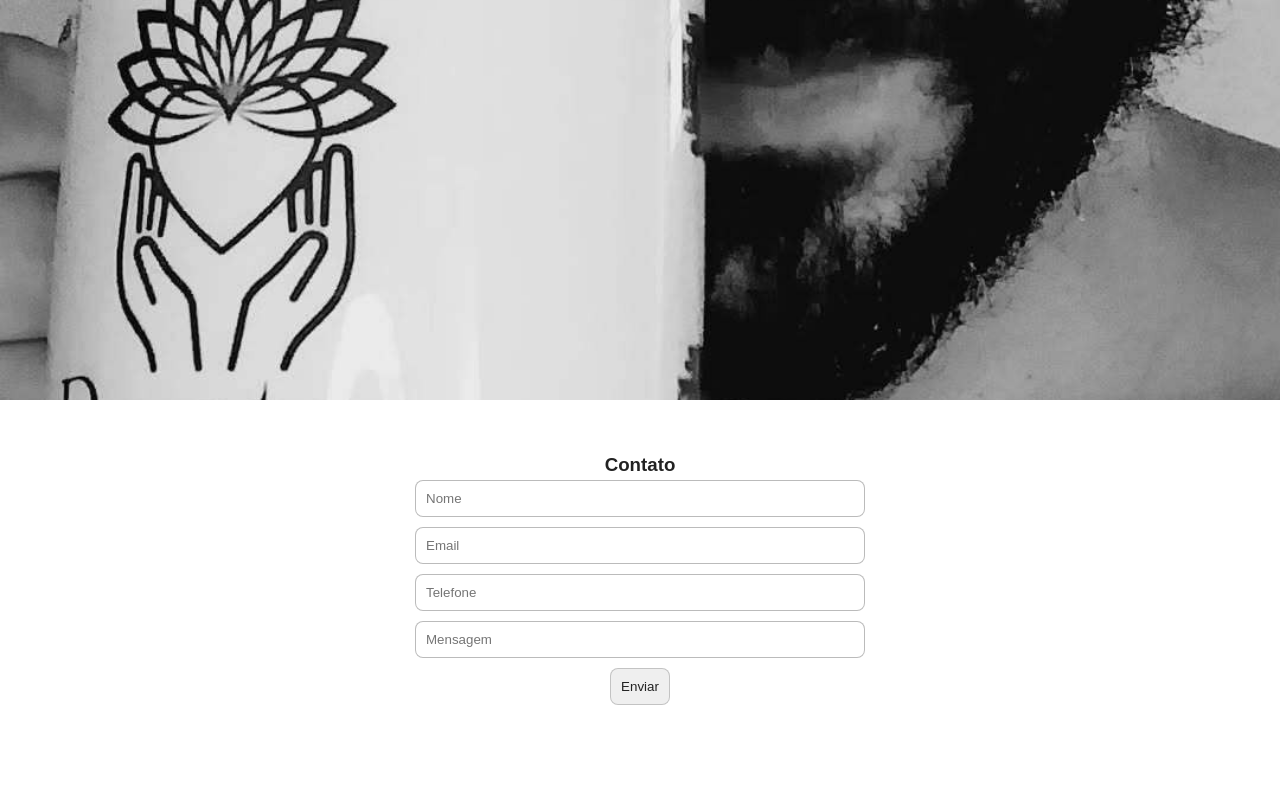
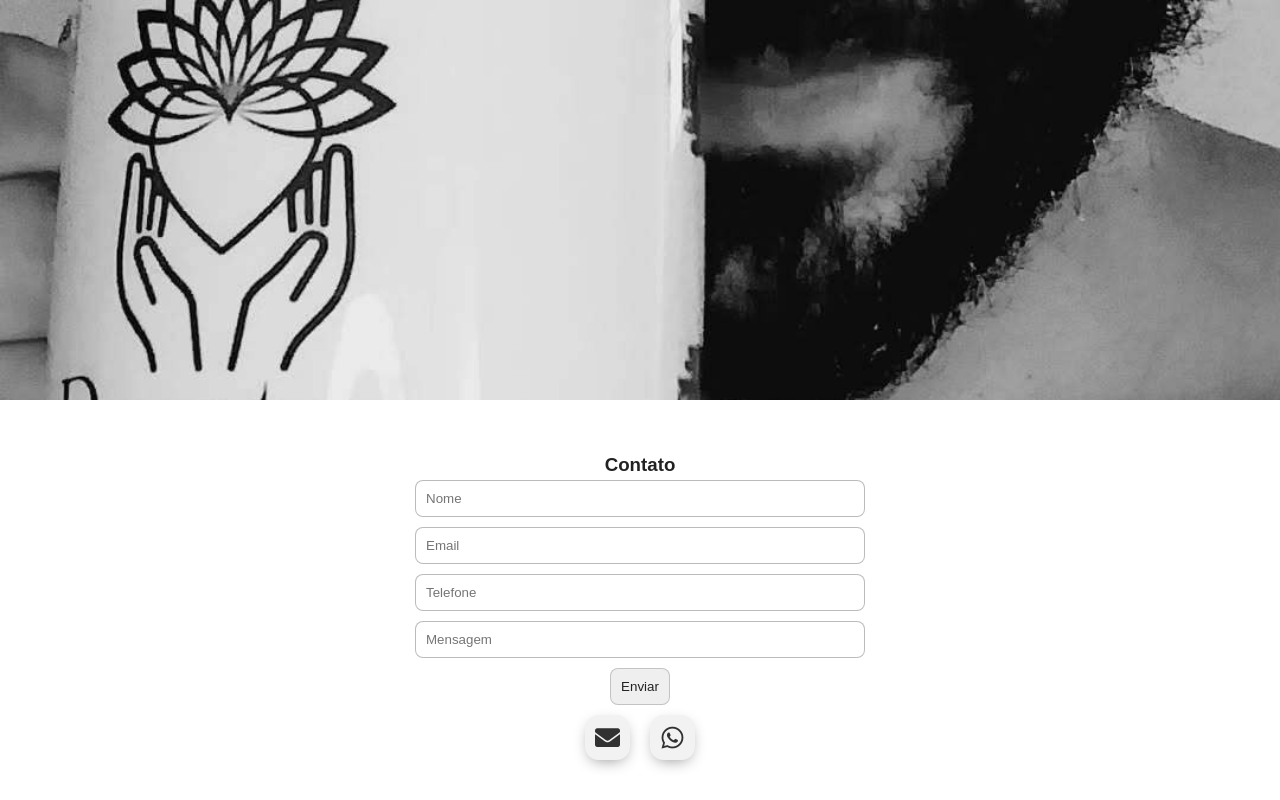
Before and after one commit to GabrielRasf/nataraj, a website built with Vite: page index.html in a window 1280 px wide. Shown: the part 4449-5249 px from the top of the page. Before the commit the page ends 5184 px from the top, so only its background shows below. Built offline with nearby package versions, Linux system fonts and the light colour scheme.

Commit message:
icons media updated

```diff
--- a/index.html
+++ b/index.html
@@ -5,6 +5,7 @@
     <meta charset="UTF-8">
     <meta name="viewport" content="width=device-width, initial-scale=1.0">
     <title>Nataraj - Massoterapia & Tantra</title>
+    <link rel="stylesheet" href="https://use.fontawesome.com/releases/v5.4.1/css/all.css">
     <link rel="stylesheet" href="styles.css">
 </head>
 
@@ -91,6 +92,14 @@
                     <input type="textarea" name="text" placeholder="Mensagem" required>
                     <button type="submit" class="enviar">Enviar</button>
                 </div>
+                <div class="container">
+                    <a class="icon" href="mailto:gabrielrasf@hotmail.com">
+                        <i class="fas fa-envelope"></i>
+                    </a>
+                    <a class="icon" href="https://wa.me/5531998790443">
+                        <i class="fab fa-whatsapp"></i>
+                    </a>
+                </div>
             </div>
         </section>
     </main>
--- a/styles.css
+++ b/styles.css
@@ -156,6 +156,73 @@ body {
     border-radius: 0.8rem;
 }
 
+.enviar:hover {
+    background-color: #313131;
+    color: white;
+    transition: 0.3s ease;
+}
+
+.container {
+    justify-content: center;
+    text-align: center;
+    display: flex;
+}
+
+.icon {
+    width: 45px;
+    height: 45px;
+    background: hsl(0, 0%, 95%);
+    margin: 10px;
+    border-radius: 30%;
+    color: #313131;
+    box-shadow: 0 5px 15px -5px #00000070;
+    position: relative;
+    overflow: hidden;
+}
+
+.icon i {
+    line-height: 45px;
+    font-size: 25px;
+    transition: 0.2s;
+}
+
+.icon:hover i {
+    transform: scale(1.3);
+    color: #f1f1f1;
+}
+
+.icon::before {
+    content: "";
+    position: absolute;
+    width: 120%;
+    height: 120%;
+    background: #313131;
+    left: -110%;
+    top: 90%;
+    transform: rotate(45deg);
+}
+
+.icon:hover::before {
+    animation: animation 0.7s 1 forwards;
+}
+
+@keyframes animation {
+    0% {
+        left: -110%;
+        top: 90%;
+    }
+
+    50% {
+        left: 15%;
+        top: -30%;
+    }
+
+    100% {
+        top: -10%;
+        left: -10%;
+    }
+}
+
 /* ======================================= */
 /* RESPONSIVIDADE */
 /* ======================================= */
```
